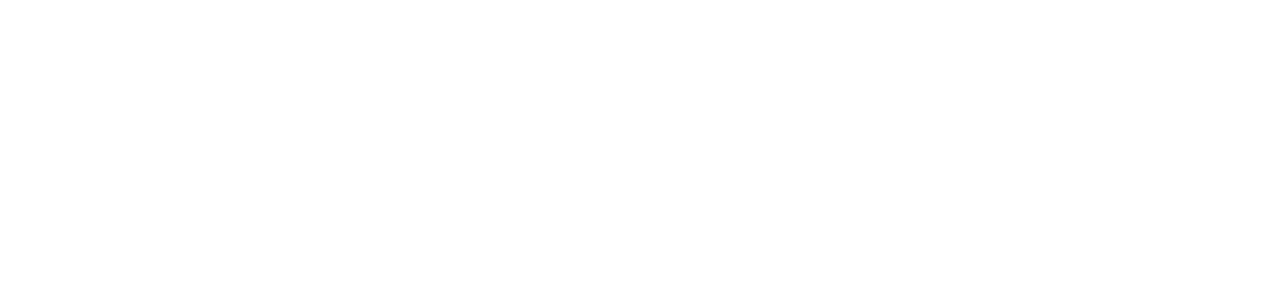
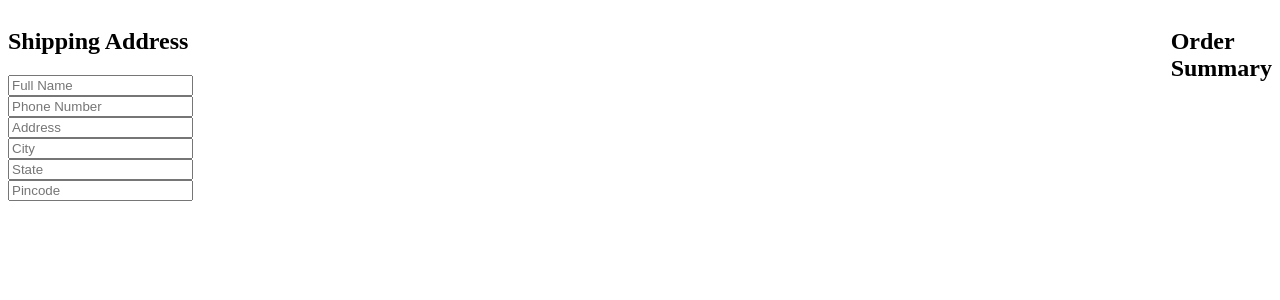
Before and after one commit to smitaparida25/Evolette-store, a React (Create React App) app in the folder frontend/: page /checkout in a window 1280 px wide. Before the commit this address had no page. Shown: the top 300 px of the page. Built offline with nearby package versions, Linux system fonts and the light colour scheme; what @convex-dev/auth would draw is missing.

Commit message:
basic checkout page structure

```diff
--- a/frontend/src/App.css
+++ b/frontend/src/App.css
@@ -485,12 +485,12 @@
 .product-image-container {
   background-color: #e0e0e0;
   height: 30pc;
-  width: 1417px;
+  width: 101pc;
   margin-top: 39px;
 }
 
 .product-image{
-    margin-left: 37pc;
+    margin-left: 44pc;
     margin-top: 3pc;
 }
 
@@ -498,13 +498,11 @@
   font-family: "Playfair Display", serif;
 }
 
-
-
 .product-description-container {
   display: flex;
   justify-content: space-between;
   align-items: flex-start;
-  gap: 400px;
+  gap: 39pc;
 }
 
 .product-info {
@@ -547,7 +545,7 @@
 
 button.btn-360-view {
   position: absolute;
-  margin-left: 24pc;
+  margin-left: 28pc;
   margin-top: 16px;
 }
 .price {
@@ -615,5 +613,21 @@
 
  .you-may-also-like-section{
  display: flex;
- justify-content: center;
+ flex-direction: column;
+ align-items: center;
  }
+
+ .you-may-also-like-section-cards{
+ display: flex;
+ gap: 20px;
+ }
+
+ .you-may-also-like-card img{
+width: 100%;
+height: 400px;
+ }
+
+ .checkout{
+ display: flex;
+ gap: 60pc;
+ }
--- a/frontend/src/App.tsx
+++ b/frontend/src/App.tsx
@@ -8,6 +8,7 @@
 import Wishlist from "./pages/Wishlist";
 import ProductPage from "./pages/ProductPage";
 import { useUserStore } from "./store/useUserStore";
+import Checkout from "./pages/Checkout";
 
 function App() {
   const loadUser = useUserStore((s) => s.loadUserFromStorage);
@@ -26,6 +27,7 @@
         <Route path="/cart" element={<Cart />} />
         <Route path="/wishlist" element={<Wishlist />} />
         <Route path="/product/:productId" element={<ProductPage />} />
+        <Route path="/checkout" element={<Checkout />} />
       </Routes>
     </BrowserRouter>
   );
--- a/frontend/src/pages/Cart.jsx
+++ b/frontend/src/pages/Cart.jsx
@@ -112,6 +112,7 @@
                   <p>Total Items: {totalQuantity}</p>
                   <p>Total Price: ₹{totalPrice}</p>
 
+                  <Link to="/checkout">
                   <button
                     style={{
                       width: "100%",
@@ -125,6 +126,7 @@
                   >
                     Checkout
                   </button>
+                      </Link>
                 </div>
               </div>
             </div>
--- /dev/null
+++ b/frontend/src/pages/Checkout.jsx
@@ -0,0 +1,22 @@
+function Checkout() {
+    return(
+        <div className="checkout">
+            <div className="shipping">
+                <h2>Shipping Address</h2>
+                <form>
+                    <input type="text" placeholder="Full Name" />
+                    <input type="tel" placeholder="Phone Number" />
+                    <input type="text" placeholder="Address" />
+                    <input type="text" placeholder="City" />
+                    <input type="text" placeholder="State" />
+                    <input type="text" placeholder="Pincode" />
+                </form>
+            </div>
+            <div className="summary">
+                <h2>Order Summary</h2>
+            </div>
+        </div>
+        );
+    }
+
+export default Checkout;
--- a/frontend/src/pages/ProductPage.jsx
+++ b/frontend/src/pages/ProductPage.jsx
@@ -73,7 +73,7 @@
                     <span>Materials</span>
                     <ChevronDown
                     size={16}
-                    className={openSection === SECTIONS.MATERIALS ? "▲" : "▼"}
+                    className={openSection === SECTIONS.MATERIALS ? "open" : ""}
                     />
                     </div>
                     {openSection === SECTIONS.MATERIALS && <div className="content">{"Crafted using high-quality yarn, crochet fabric is soft, breathable, and lightweight. The looped structure gives it natural flexibility and texture, making it comfortable to wear while maintaining durability and shape."}</div>}
@@ -84,7 +84,7 @@
                     <span>Commitment</span>
                     <ChevronDown
                     size= {16}
-                    className={openSection === SECTIONS.COMMITMENT ? "▲" : "▼"}
+                    className={openSection === SECTIONS.COMMITMENT ? "open" : ""}
                     />
                     </div>
                     {openSection === SECTIONS.COMMITMENT && <div className="content">{"We are committed to thoughtful craftsmanship, responsible sourcing, and enduring quality. Every piece is created with attention to detail and care, ensuring it meets the highest standards of design, comfort, and longevity."}</div>}
@@ -119,7 +119,20 @@
       </div>
       <div className="you-may-also-like-section">
                     <h1>You may also like</h1>
-
+                    <div className="you-may-also-like-section-cards">
+                        <div className="you-may-also-like-card">
+                            <img src="/images/earrings.jpeg" alt="product"/>
+                            </div>
+                        <div className="you-may-also-like-card">
+                            <img src="/images/earrings.jpeg" alt="product"/>
+                        </div>
+                        <div className="you-may-also-like-card">
+                            <img src="/images/earrings.jpeg" alt="product"/>
+                        </div>
+                        <div className="you-may-also-like-card">
+                            <img src="/images/earrings.jpeg" alt="product"/>
+                        </div>
+                        </div>
       </div>
     </div>
 
```
Also changed, not shown: frontend/public/images/image.png (deleted).
